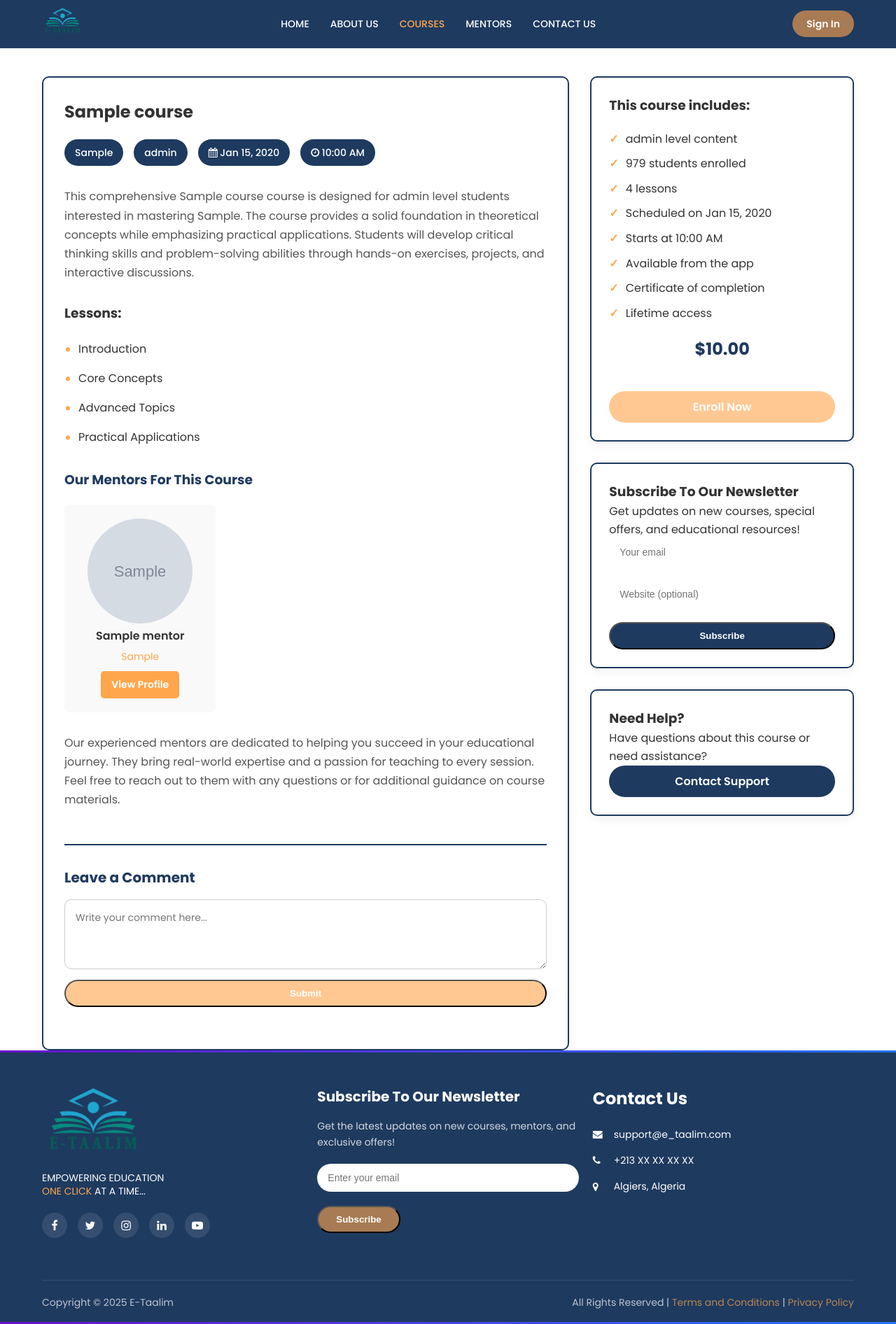
After one commit to manarghr/e-learning-plat, a PHP site: page /module.php?id=1 in a window 1280 px wide. The commit adds this page. Shown: the whole page at 70% size. Run offline with PHP 8.4, Linux system fonts and the light colour scheme; tables that the repository leaves empty or names only in its code hold one stand-in row (values such as "Sample post"); grey boxes marked "Sample" are stand-in pictures.

Commit message:
create courses display page

```diff
--- a/module.css
+++ b/module.css
@@ -530,3 +530,93 @@
       text-align: center;
     }
   }
+
+
+  .categories {
+    display: flex;
+    gap: 15px;
+    margin: 20px 0;
+    flex-wrap: wrap;
+}
+
+.category-tag {
+    background-color: #1e3a5f;
+    color: white;
+    padding: 8px 15px;
+    border-radius: 20px;
+    font-size: 14px;
+    font-weight: 500;
+}
+
+.related-courses {
+    margin-top: 40px;
+    padding-top: 20px;
+    border-top: 1px solid #eee;
+}
+
+.section-title {
+    color: #1e3a5f;
+    margin-bottom: 20px;
+    font-size: 22px;
+    position: relative;
+    padding-bottom: 10px;
+}
+
+.section-title:after {
+    content: "";
+    position: absolute;
+    bottom: 0;
+    left: 0;
+    width: 50px;
+    height: 3px;
+    background-color: #ffa64d;
+}
+
+.related-courses-list ul {
+    list-style: none;
+    padding: 0;
+}
+
+.related-courses-list li {
+    margin-bottom: 12px;
+    padding-left: 20px;
+    position: relative;
+}
+
+.related-courses-list li:before {
+    content: "→";
+    position: absolute;
+    left: 0;
+    color: #ffa64d;
+}
+
+.related-courses-list a {
+    color: #1e3a5f;
+    text-decoration: none;
+    transition: color 0.3s;
+}
+
+.related-courses-list a:hover {
+    color: #ffa64d;
+}
+
+.course-level {
+    color: #777;
+    font-size: 0.9em;
+}
+
+.mentor-card .btn {
+    display: inline-block;
+    background-color: #ffa64d;
+    color: white;
+    padding: 8px 15px;
+    border-radius: 5px;
+    font-size: 14px;
+    margin-top: 10px;
+    text-decoration: none;
+    transition: background-color 0.3s;
+}
+
+.mentor-card .btn:hover {
+    background-color: #1e3a5f;
+}
--- /dev/null
+++ b/module.php
@@ -0,0 +1,302 @@
+<?php
+// Database connection parameters
+$servername = "localhost";
+$username = "root";
+$password = "";
+$dbname = "etaali";
+
+// Create connection
+$conn = new mysqli($servername, $username, $password, $dbname);
+
+// Check connection
+if ($conn->connect_error) {
+    die("Connection failed: " . $conn->connect_error);
+}
+
+// Get course ID from URL parameter
+$course_id = isset($_GET['id']) ? (int)$_GET['id'] : 0;
+
+// If no ID provided, redirect to courses page
+if ($course_id === 0) {
+    header("Location: courses.php");
+    exit;
+}
+
+// Query to get course details
+$sql = "SELECT c.*, m.name as mentor_name, m.id_mentor, m.profile_picture, m.major as mentor_major
+        FROM course c
+        LEFT JOIN mentor m ON c.id_mentor = m.id_mentor
+        WHERE c.id_course = $course_id";
+$result = $conn->query($sql);
+
+// Check if course exists
+if ($result->num_rows === 0) {
+    header("Location: courses.php");
+    exit;
+}
+
+// Get course data
+$course = $result->fetch_assoc();
+
+// Query to get other courses by the same mentor
+$related_courses_sql = "SELECT id_course, subject, major, level FROM course
+                        WHERE id_mentor = {$course['id_mentor']}
+                        AND id_course != $course_id
+                        LIMIT 3";
+$related_courses_result = $conn->query($related_courses_sql);
+
+// Query to get other mentors in the same major
+$other_mentors_sql = "SELECT id_mentor, name, major, profile_picture
+                      FROM mentor
+                      WHERE major = '{$course['major']}'
+                      AND id_mentor != {$course['id_mentor']}
+                      LIMIT 3";
+$other_mentors_result = $conn->query($other_mentors_sql);
+
+// Generate lessons based on the course subject and major
+$lessons = [];
+switch(strtolower($course['major'])) {
+    case 'mathematics':
+        $lessons = ['Algebra', 'Geometry', 'Calculus', 'Statistics'];
+        break;
+    case 'science':
+        $lessons = ['Physics', 'Chemistry', 'Biology', 'Earth Science'];
+        break;
+    case 'programming':
+        $lessons = ['HTML/CSS', 'JavaScript', 'Backend Development', 'Database Design'];
+        break;
+    case 'languages':
+        $lessons = ['Grammar', 'Vocabulary', 'Conversation', 'Writing'];
+        break;
+    default:
+        $lessons = ['Introduction', 'Core Concepts', 'Advanced Topics', 'Practical Applications'];
+}
+
+// Set default profile image if empty
+$mentor_image = !empty($course["profile_picture"]) ? $course["profile_picture"] : "images/mentor1.png";
+
+// Count students (mock data for now)
+$student_count = rand(50, 2000);
+
+// Format date
+$course_date = new DateTime($course["date_course"]);
+$formatted_date = $course_date->format('M d, Y');
+
+// Format time
+$course_time = new DateTime($course["time_course"]);
+$formatted_time = $course_time->format('h:i A');
+?>
+
+<!DOCTYPE html>
+<html lang="en">
+<head>
+    <meta charset="UTF-8">
+    <meta name="viewport" content="width=device-width, initial-scale=1.0">
+    <title>E-Taalim - <?php echo htmlspecialchars($course["subject"]); ?></title>
+    <link rel="stylesheet" href="module.css">
+    <link rel="stylesheet" href="https://fonts.googleapis.com/css2?family=Poppins:wght@400;500;600;700&display=swap">
+    <link rel="stylesheet" href="https://cdnjs.cloudflare.com/ajax/libs/font-awesome/4.7.0/css/font-awesome.min.css">
+</head>
+
+<body>
+    <!-- Navigation Bar -->
+    <header>
+        <div class="container">
+            <div class="logo">
+                <img src="images/E-TAALIM.pnj.png" alt="E-Taalim Logo">
+            </div>
+            <nav>
+                <ul class="nav-links">
+                    <li><a href="index.html">HOME</a></li>
+                    <li><a href="About-us.html">ABOUT US</a></li>
+                    <li><a href="courses.php" class="active">COURSES</a></li>
+                    <li><a href="mentor.php">MENTORS</a></li>
+                    <li><a href="contact-us.html">CONTACT US</a></li>
+                </ul>
+            </nav>
+            <div class="sign-in">
+                <a href="signup.html" class="btn btn-primary">Sign In</a>
+            </div>
+        </div>
+    </header>
+
+    <!-- Module Content -->
+    <div class="container module-container">
+        <main class="module-main">
+            <h2><?php echo htmlspecialchars($course["subject"]); ?></h2>
+
+            <div class="categories">
+                <span class="category-tag"><?php echo htmlspecialchars($course["major"]); ?></span>
+                <span class="category-tag"><?php echo htmlspecialchars($course["level"]); ?></span>
+                <span class="category-tag"><i class="fa fa-calendar"></i> <?php echo $formatted_date; ?></span>
+                <span class="category-tag"><i class="fa fa-clock-o"></i> <?php echo $formatted_time; ?></span>
+            </div>
+
+            <p class="module-description">
+                This comprehensive <?php echo htmlspecialchars($course["subject"]); ?> course is designed for <?php echo htmlspecialchars($course["level"]); ?> level students
+                interested in mastering <?php echo htmlspecialchars($course["major"]); ?>. The course provides a solid foundation in theoretical concepts
+                while emphasizing practical applications. Students will develop critical thinking skills and problem-solving abilities
+                through hands-on exercises, projects, and interactive discussions.
+            </p>
+
+            <h3>Lessons:</h3>
+            <ul class="lessons-list">
+                <?php foreach($lessons as $lesson): ?>
+                <li><?php echo htmlspecialchars($lesson); ?></li>
+                <?php endforeach; ?>
+            </ul>
+
+            <div class="mentors-section">
+                <h3>Our Mentors For This Course</h3>
+                <div class="mentors-grid">
+                    <!-- Primary Course Mentor -->
+                    <div class="mentor-card">
+                        <div class="mentor-avatar">
+                            <img src="<?php echo htmlspecialchars($mentor_image); ?>" alt="<?php echo htmlspecialchars($course["mentor_name"]); ?>">
+                        </div>
+                        <h4 class="mentor-name"><?php echo htmlspecialchars($course["mentor_name"]); ?></h4>
+                        <p class="mentor-specialty"><?php echo htmlspecialchars($course["mentor_major"]); ?></p>
+                        <a href="profile_mentor.php?id=<?php echo $course["id_mentor"]; ?>" class="btn btn-primary">View Profile</a>
+                    </div>
+
+                    <!-- Other Mentors in Same Major -->
+                    <?php if ($other_mentors_result->num_rows > 0): ?>
+                        <?php while($mentor = $other_mentors_result->fetch_assoc()): ?>
+                            <?php $other_mentor_image = !empty($mentor["profile_picture"]) ? $mentor["profile_picture"] : "images/mentor1.png"; ?>
+                            <div class="mentor-card">
+                                <div class="mentor-avatar">
+                                    <img src="<?php echo htmlspecialchars($other_mentor_image); ?>" alt="<?php echo htmlspecialchars($mentor["name"]); ?>">
+                                </div>
+                                <h4 class="mentor-name"><?php echo htmlspecialchars($mentor["name"]); ?></h4>
+                                <p class="mentor-specialty"><?php echo htmlspecialchars($mentor["major"]); ?></p>
+                                <a href="profile_mentor.php?id=<?php echo $mentor["id_mentor"]; ?>" class="btn btn-primary">View Profile</a>
+                            </div>
+                        <?php endwhile; ?>
+                    <?php endif; ?>
+                </div>
+
+                <p class="module-description">
+                    Our experienced mentors are dedicated to helping you succeed in your educational journey.
+                    They bring real-world expertise and a passion for teaching to every session.
+                    Feel free to reach out to them with any questions or for additional guidance on course materials.
+                </p>
+            </div>
+
+            <!-- Related Courses Section -->
+            <?php if ($related_courses_result->num_rows > 0): ?>
+            <section class="related-courses">
+                <h3 class="section-title">Related Courses</h3>
+                <div class="related-courses-list">
+                    <ul>
+                        <?php while($related = $related_courses_result->fetch_assoc()): ?>
+                            <li>
+                                <a href="module.php?id=<?php echo $related["id_course"]; ?>">
+                                    <?php echo htmlspecialchars($related["subject"]); ?>
+                                    <span class="course-level">(<?php echo htmlspecialchars($related["level"]); ?>)</span>
+                                </a>
+                            </li>
+                        <?php endwhile; ?>
+                    </ul>
+                </div>
+            </section>
+            <?php endif; ?>
+
+            <!-- Comment Section -->
+            <section class="comment-section">
+                <h3>Leave a Comment</h3>
+                <form class="comment-form" method="post" action="submit_comment.php">
+                    <input type="hidden" name="course_id" value="<?php echo $course_id; ?>">
+                    <textarea name="comment" placeholder="Write your comment here..."></textarea>
+                    <button type="submit" class="btn btn-primary">Submit</button>
+                </form>
+            </section>
+        </main>
+
+        <!-- Sidebar -->
+        <aside class="module-sidebar">
+            <div class="sidebar-card">
+                <h3>This course includes:</h3>
+                <ul class="includes-list">
+                    <li><?php echo htmlspecialchars($course["level"]); ?> level content</li>
+                    <li><?php echo $student_count; ?> students enrolled</li>
+                    <li><?php echo count($lessons); ?> lessons</li>
+                    <li>Scheduled on <?php echo $formatted_date; ?></li>
+                    <li>Starts at <?php echo $formatted_time; ?></li>
+                    <li>Available from the app</li>
+                    <li>Certificate of completion</li>
+                    <li>Lifetime access</li>
+                </ul>
+                <div style="text-align: center; margin: 20px 0;">
+                    <span style="font-size: 24px; font-weight: bold; color: #1e3a5f;">
+                        $<?php echo number_format($course["price"], 2); ?>
+                    </span>
+                </div>
+                <a href="enroll.php?id=<?php echo $course_id; ?>" class="btn btn-primary" style="width: 100%; margin-top: 20px;">Enroll Now</a>
+            </div>
+
+            <div class="sidebar-card">
+                <h3>Subscribe To Our Newsletter</h3>
+                <p>Get updates on new courses, special offers, and educational resources!</p>
+                <form class="newsletter-form" method="post" action="subscribe.php">
+                    <input type="email" name="email" placeholder="Your email" required>
+                    <input type="text" name="website" placeholder="Website (optional)">
+                    <button type="submit" class="btn btn-secondary" style="width: 100%;">Subscribe</button>
+                </form>
+            </div>
+
+            <div class="sidebar-card">
+                <h3>Need Help?</h3>
+                <p>Have questions about this course or need assistance?</p>
+                <a href="contact-us.html" class="btn btn-secondary" style="width: 100%;">Contact Support</a>
+            </div>
+        </aside>
+    </div>
+
+    <!-- Footer -->
+    <footer class="footer">
+        <div class="container">
+            <div class="footer-content">
+                <div class="footer-logo">
+                    <img src="images/E-TAALIM.pnj.png" alt="E-Taalim Logo">
+                    <div class="footer-tagline">
+                        <p>EMPOWERING EDUCATION</p>
+                        <p><span class="highlight">ONE CLICK</span> AT A TIME...</p>
+                    </div>
+                    <div class="social-icons">
+                        <a href="#" aria-label="Facebook"><i class="fa fa-facebook"></i></a>
+                        <a href="#" aria-label="Twitter"><i class="fa fa-twitter"></i></a>
+                        <a href="#" aria-label="Instagram"><i class="fa fa-instagram"></i></a>
+                        <a href="#" aria-label="LinkedIn"><i class="fa fa-linkedin"></i></a>
+                        <a href="#" aria-label="YouTube"><i class="fa fa-youtube-play"></i></a>
+                    </div>
+                </div>
+
+                <div class="footer-newsletter">
+                    <h3>Subscribe To Our Newsletter</h3>
+                    <p>Get the latest updates on new courses, mentors, and exclusive offers!</p>
+                    <div class="newsletter-form">
+                        <input type="email" placeholder="Enter your email">
+                        <button class="btn btn-primary">Subscribe</button>
+                    </div>
+                </div>
+
+                <div class="footer-contact">
+                    <h3>Contact Us</h3>
+                    <p><i class="fa fa-envelope"></i> support@e_taalim.com</p>
+                    <p><i class="fa fa-phone"></i> +213 XX XX XX XX</p>
+                    <p><i class="fa fa-map-marker"></i> Algiers, Algeria</p>
+                </div>
+            </div>
+
+            <div class="footer-bottom">
+                <p>Copyright © 2025 E-Taalim</p>
+                <p>All Rights Reserved | <a href="#">Terms and Conditions</a> | <a href="#">Privacy Policy</a></p>
+            </div>
+        </div>
+    </footer>
+</body>
+</html>
+<?php
+// Close connection
+$conn->close();
+?>
```
Also changed, not shown: courses.php (+6 -3 lines), module.html (deleted, +0 -178 lines).
